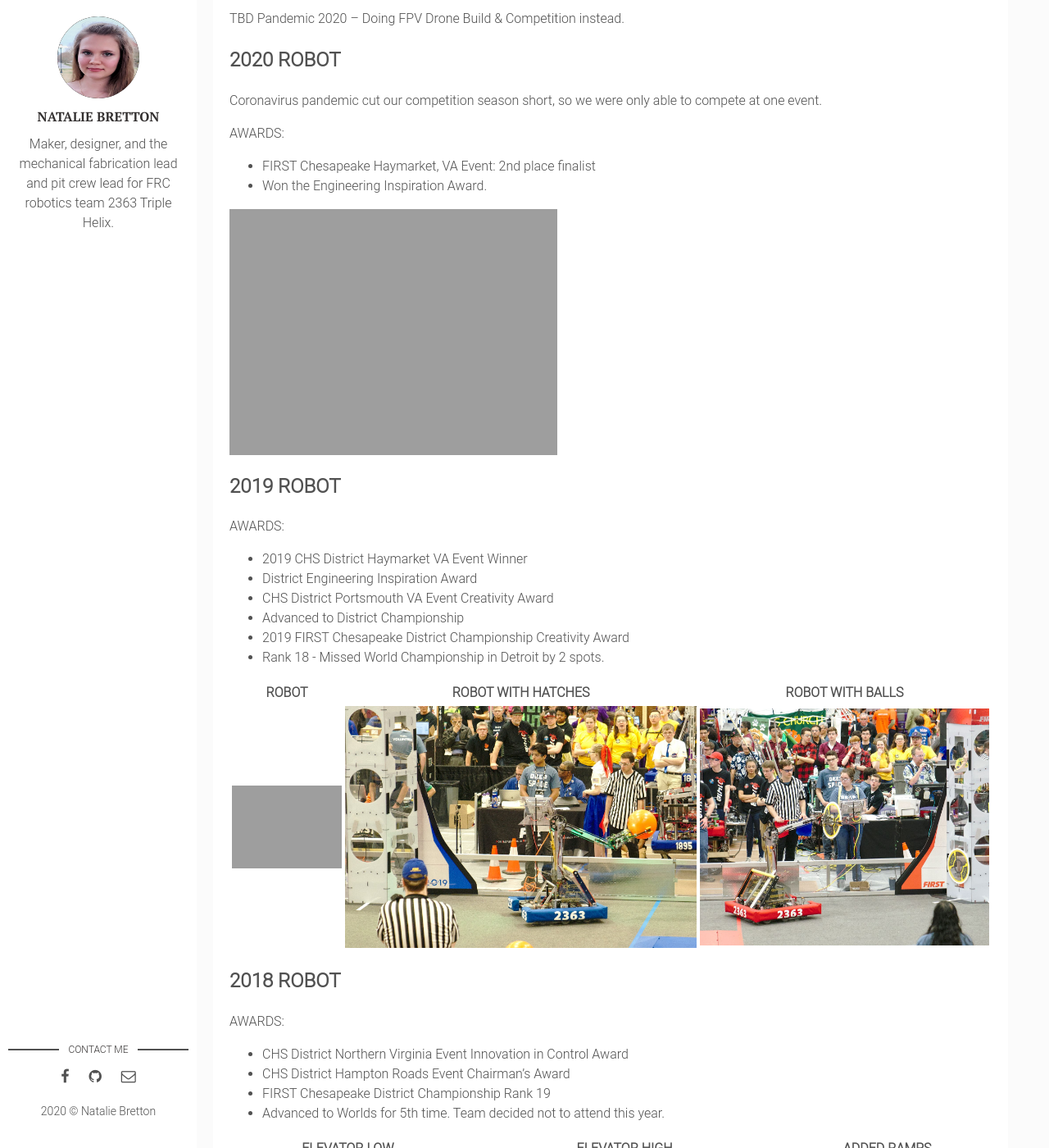
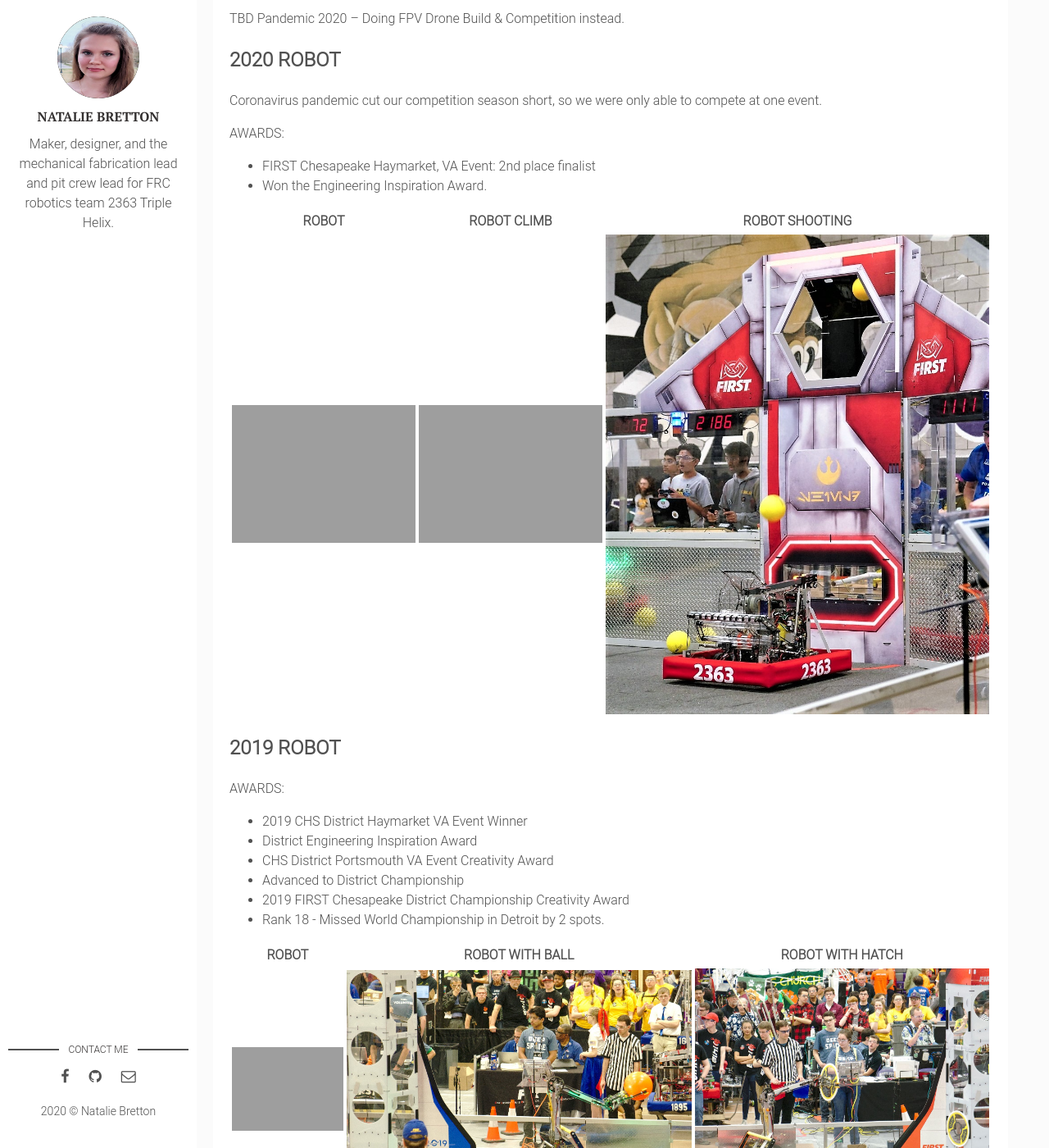
Before and after one commit to natgrrl/natgrrl.github.io, a Jekyll site: the page built from _posts/2020-03-10-mech-pit-lead-robotics.markdown, in a window 1280 px wide and 1400 px high, scrolled down 1032 px. Shown: the whole window at 82% size. Built offline with Jekyll 4.4.1, drawn with Linux system fonts in a browser that asks for light colours; some of the changed text lies outside the part shown.

Commit message:
Update 2020-03-10-mech-pit-lead-robotics.markdown

```diff
--- a/_posts/2020-03-10-mech-pit-lead-robotics.markdown
+++ b/_posts/2020-03-10-mech-pit-lead-robotics.markdown
@@ -27,8 +27,10 @@ AWARDS:
 * FIRST Chesapeake Haymarket, VA Event:  2nd place finalist
 * Won the Engineering Inspiration Award.
 
+ROBOT | ROBOT CLIMB | ROBOT SHOOTING
+----- | ----------- | --------------
+![robot1](http://natgrrl.github.io/assets/img/robot1.jpg) | ![robot4b](http://natgrrl.github.io/assets/img/robot4b.jpg) | ![robot4c](http://natgrrl.github.io/assets/img/robot4c.jpg)
 
-![robot1](http://natgrrl.github.io/assets/img/robot1.jpg)
 
 ## 2019 ROBOT
 
@@ -40,8 +42,8 @@ AWARDS:
 * 2019 FIRST Chesapeake District Championship Creativity Award
 * Rank 18 -  Missed World Championship in Detroit by 2 spots.
 
-ROBOT | ROBOT WITH HATCHES | ROBOT WITH BALLS
------ | ------------------ | ----------------
+ROBOT | ROBOT WITH BALL | ROBOT WITH HATCH
+----- | --------------- | ----------------
 ![robot2](http://natgrrl.github.io/assets/img/robot2.jpg) | ![robot2a](http://natgrrl.github.io/assets/img/robot2a.jpg) | ![robot2b](http://natgrrl.github.io/assets/img/robot2b.jpg)
 
 ## 2018 ROBOT
@@ -69,4 +71,4 @@ AWARDS:
 
 ROBOT | ROBOT CLIMB | ROBOT SHOOTING
 ----- | ------------- | -----------
-![robot4](http://natgrrl.github.io/assets/img/robot4.jpg) | ![robot4b](http://natgrrl.github.io/assets/img/robot4b.jpg) | ![robot4c](http://natgrrl.github.io/assets/img/robot4c.jpg)
+![robot4](http://natgrrl.github.io/assets/img/robot4.jpg)
```
